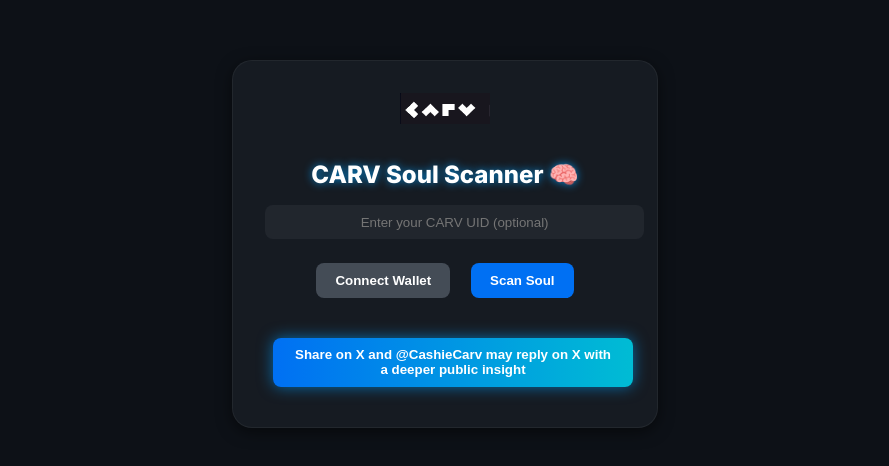
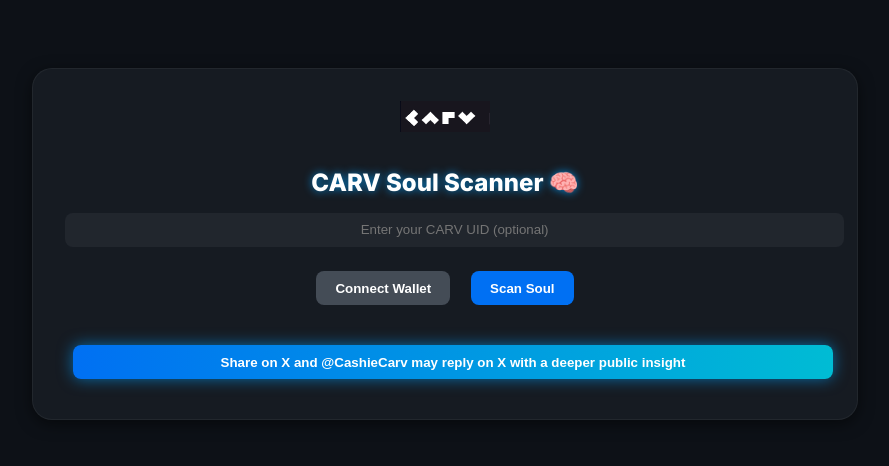
Before and after one commit to SoMoBoK/CARV-SOULS-SCANNER, a website: page index.html in a window 1280 px wide. Shown: the part 156-622 px from the top of the page, without its empty margins (195-1084 px from the left). Drawn offline with Linux system fonts and the light colour scheme.

Commit message:
Update index.html

```diff
--- a/index.html
+++ b/index.html
@@ -22,7 +22,7 @@
       padding: 2rem;
       border-radius: 20px;
       text-align: center;
-      width: 360px;
+      width: 760px;
       box-shadow: 0 4px 15px rgba(0, 0, 0, 0.5);
       border: 1px solid rgba(255, 255, 255, 0.05);
     }
```
